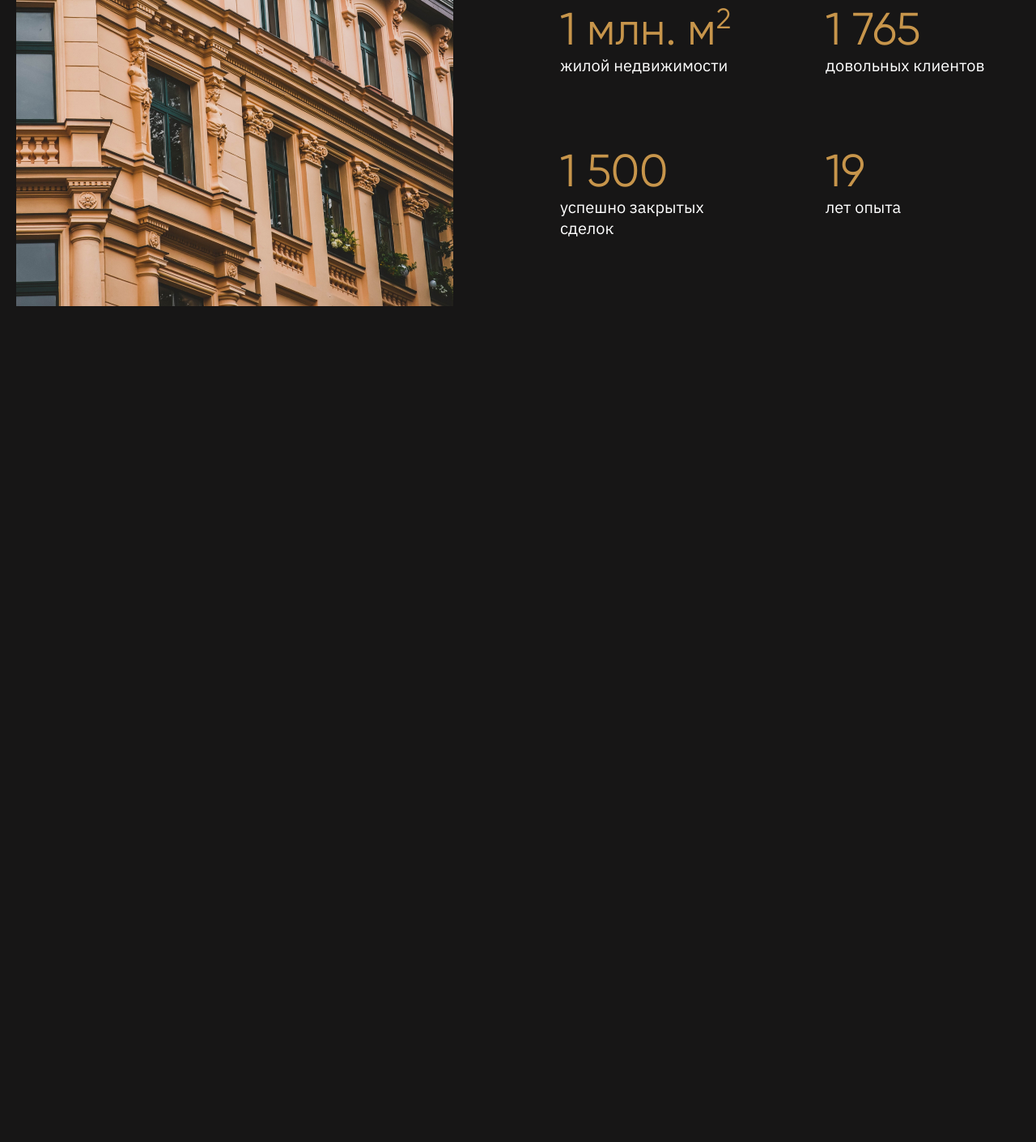
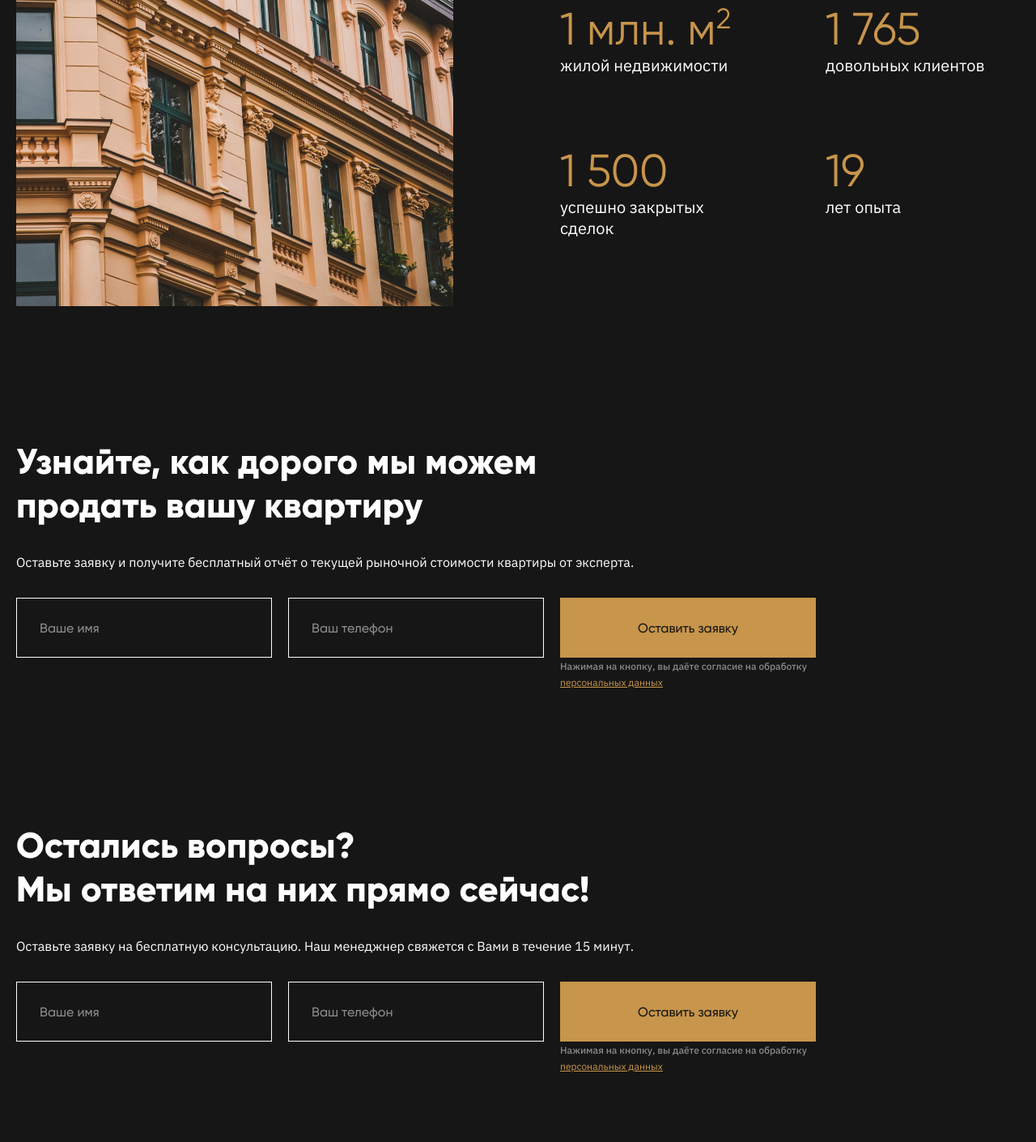
Before and after one commit to Kirsawka/realHouse, a website built with webpack: page src/index.html in a window 1280 px wide. Shown: the part 1339-2749 px from the top of the page at 81% size. Before the commit the page ends 1801 px from the top, so only its background shows below. Built offline with nearby package versions, Linux system fonts and the light colour scheme.

Commit message:
add forms

```diff
--- a/src/index.html
+++ b/src/index.html
@@ -70,6 +70,46 @@
             </div>
         </div>
     </section>
+
+    <section class="section">
+        <div class="container">
+            <h2 class="section__title">Узнайте, как дорого мы можем
+                <span class="line-break">продать вашу квартиру</span>
+            </h2>
+            <p class="section__text">Оставьте заявку и получите бесплатный отчёт о текущей рыночной стоимости квартиры
+                от эксперта.</p>
+            <form class="section__form form">
+                <input type="text" class="form__input" placeholder="Ваше имя">
+                <input type="tel" class="form__input" placeholder="Ваш телефон">
+                <div class="form__button-container">
+                    <button class="button button_small">Оставить заявку</button>
+                    <span class="form__text">Нажимая на кнопку, вы даёте согласие на обработку
+                        <a href="#" class="form__link">персональных данных</a>
+                    </span>
+                </div>
+            </form>
+        </div>
+    </section>
+
+    <section class="section">
+        <div class="container">
+            <h2 class="section__title">Остались вопросы? <br>
+                Мы ответим на них прямо сейчас!
+            </h2>
+            <p class="section__text">Оставьте заявку на бесплатную консультацию. Наш менеджнер свяжется с Вами
+                в течение 15 минут.</p>
+            <form class="section__form form">
+                <input type="text" class="form__input" placeholder="Ваше имя">
+                <input type="tel" class="form__input" placeholder="Ваш телефон">
+                <div class="form__button-container">
+                    <button class="button button_small">Оставить заявку</button>
+                    <span class="form__text">Нажимая на кнопку, вы даёте согласие на обработку
+                        <a href="#" class="form__link">персональных данных</a>
+                    </span>
+                </div>
+            </form>
+        </div>
+    </section>
 </main>
 </body>
 </html>
--- a/src/sass/abstracts/_variables.scss
+++ b/src/sass/abstracts/_variables.scss
@@ -1,5 +1,6 @@
 $color-bg: #171616;
 $color-light: #FFFFFF;
+$color-form: rgba(255, 255, 255, 0.5);
 $color-primary: #C7954B;
 $color-primary-hovered: #A87529;
 $color-primary-focused: #B58640;
--- a/src/sass/base/_base.scss
+++ b/src/sass/base/_base.scss
@@ -192,4 +192,25 @@ body {
 .degree {
   font-size: 35px;
   line-height: 35px;
+
+  @media screen and (max-width: 425px) {
+    font-size: 20px;
+    line-height: 20px;
+  }
 }
+
+.section__form {
+  margin-top: 32px;
+
+  @media screen and (max-width: 425px) {
+    margin-top: 32px;
+  }
+}
+
+.line-break {
+  display: block;
+
+  @media screen and (max-width: 425px) {
+    display: inline;
+  }
+}
--- a/src/sass/components/_buttons.scss
+++ b/src/sass/components/_buttons.scss
@@ -8,10 +8,6 @@
   padding: 0;
   cursor: pointer;
   transition: .3s;
-
-  @media screen and (max-width: 425px) {
-    max-width: 290px;
-  }
 }
 
 .button:hover {
--- /dev/null
+++ b/src/sass/components/_form.scss
@@ -0,0 +1,59 @@
+.form {
+  max-width: 988px;
+  @include flex(space-between, null);
+  gap: 20px;
+
+  @media screen and (max-width: 767px) {
+    @include flexColumn;
+  }
+
+  @media screen and (max-width: 425px) {
+    gap: 14px;
+  }
+}
+
+.form__input {
+  all: unset;
+  border: 1px solid $color-light;
+  @include font(16px, 19px, $color-light, 500);
+  padding: 0 28px;
+  height: 74px;
+  max-width: 316px;
+  width: 100%;
+  box-sizing: border-box;
+  text-align: left;
+
+  @media screen and (max-width: 767px) {
+    height: 60px;
+    text-align: center;
+  }
+}
+
+.form__input::placeholder {
+  @include font(16px, 19px, $color-form, 500);
+}
+
+.form__button-container {
+  max-width: 316px;
+  width: 100%;
+}
+
+.form__text {
+  font-family: $font-additional;
+  @include font(12px, 18px, $color-form, 500);
+
+  @media screen and (max-width: 425px) {
+    font-size: 10px;
+    line-height: 14px;
+  }
+}
+
+.form__link {
+  @include font(12px, 16px, $color-primary);
+  text-decoration-line: underline;
+
+  @media screen and (max-width: 425px) {
+    font-size: 10px;
+    line-height: 14px;
+  }
+}
--- a/src/sass/components/_list.scss
+++ b/src/sass/components/_list.scss
@@ -13,6 +13,10 @@
     order: 3;
     row-gap: 28px;
     justify-content: center;
+  }
+
+  @media screen and (max-width: 425px) {
+    column-gap: 0;
   }
 }
 
--- a/src/sass/style.scss
+++ b/src/sass/style.scss
@@ -9,3 +9,4 @@
 @import "components/consult";
 @import "components/buttons";
 @import "components/list";
+@import "components/form";
```
